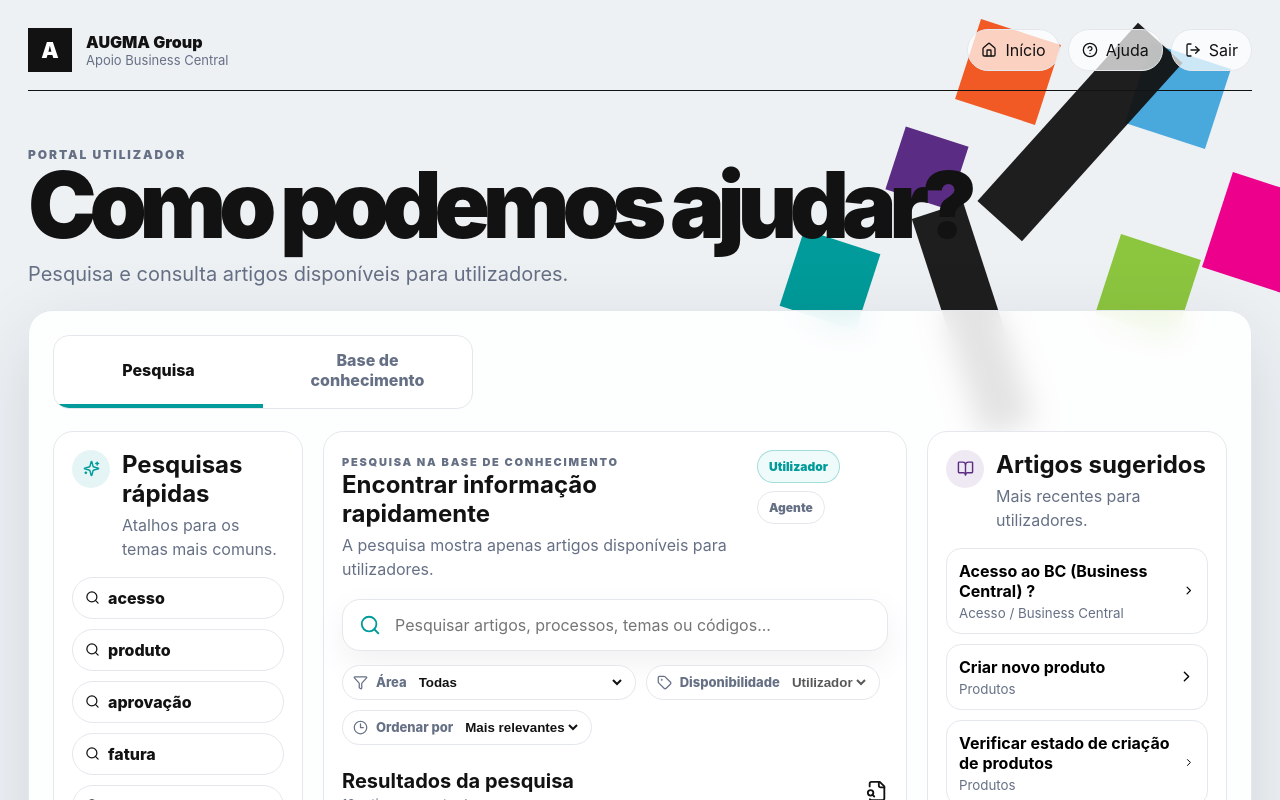
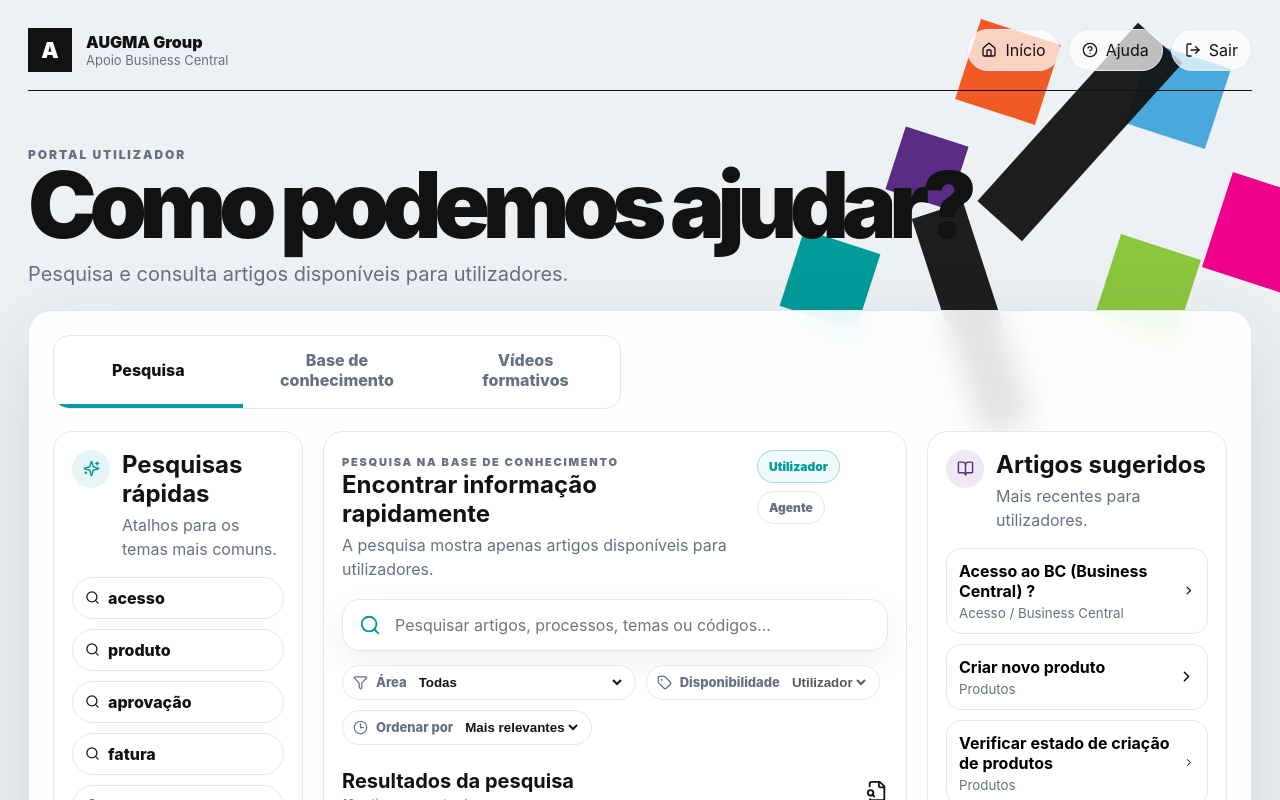
Before and after one commit to bernardomaraujo-tech/helpBC, a React (Vite) app: page / in a window 1280 px wide. Both pictures are taken after a click on the button 228 px from the left and 550 px from the top of the page. Shown: the top 800 px of the page. Built offline with nearby package versions, Linux system fonts and the light colour scheme.

Commit message:
Update UserPortal.tsx

```diff
--- a/src/pages/UserPortal.tsx
+++ b/src/pages/UserPortal.tsx
@@ -3,6 +3,7 @@ import { useMemo, useState } from 'react';
 import { ALL_ARTICLES_KEY, KnowledgeBaseIndex } from '../components/KnowledgeBaseIndex';
 import { KnowledgeSearch } from '../components/KnowledgeSearch';
 import { Tabs } from '../components/Tabs';
+import { TrainingVideos } from '../components/TrainingVideos';
 import { articles } from '../data/articles';
 import { getArticleGroups, getArticleGroupName, sortArticlesByGroupAndTitle } from '../utils/articleGroups';
 
@@ -45,12 +46,15 @@ export function UserPortal({ onOpenArticle }: Props) {
           tone="teal"
           tabs={[
             { key: 'search', label: 'Pesquisa' },
-            { key: 'kb', label: 'Base de conhecimento' }
+            { key: 'kb', label: 'Base de conhecimento' },
+            { key: 'videos', label: 'Vídeos formativos' }
           ]}
         />
 
         {tab === 'search' ? (
           <KnowledgeSearch mode="user" onOpenArticle={onOpenArticle} />
+        ) : tab === 'videos' ? (
+          <TrainingVideos />
         ) : (
           <>
             <div className="section-header kb-section-header">
```
